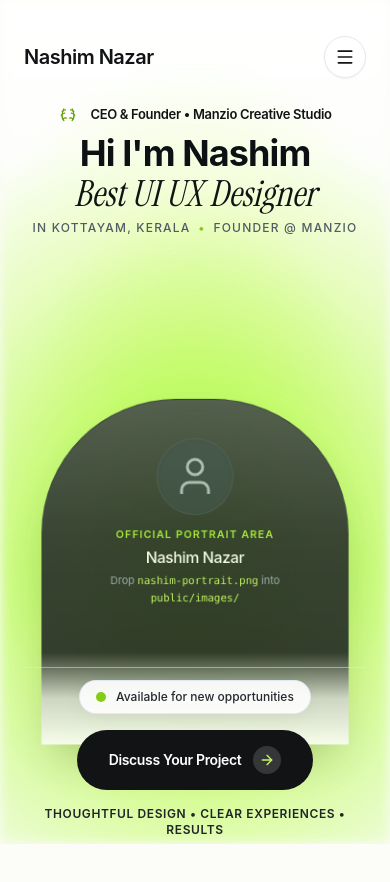
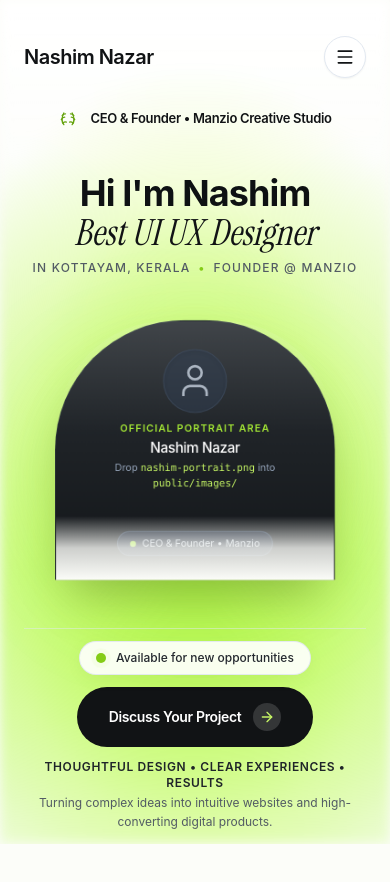
Before and after one commit to pooja-187/IT_firm_Portfolio, a Next.js app: page / in a window 390 px wide. Shown: the top 882 px of the page. After the commit the page ends 844 px from the top, so only its background shows below. Built offline with nearby package versions, Linux system fonts and the light colour scheme.

Commit message:
fix: resolve layout proportions, remove artificial height locks, and balance hero composition

```diff
--- a/src/components/HeroSection.tsx
+++ b/src/components/HeroSection.tsx
@@ -9,8 +9,8 @@ import StatusPill from './StatusPill';
 import HeroCTA from './HeroCTA';
 
 export default function HeroSection() {
-  const trackRef = useRef<HTMLDivElement>(null);
-  const portraitTargetRef = useRef<HTMLDivElement>(null);
+  const sectionRef = useRef<HTMLElement>(null);
+  const portraitRef = useRef<HTMLDivElement>(null);
   const glowRef = useRef<HTMLDivElement>(null);
 
   useEffect(() => {
@@ -19,128 +19,74 @@ export default function HeroSection() {
     gsap.registerPlugin(ScrollTrigger);
 
     const prefersReducedMotion = window.matchMedia('(prefers-reduced-motion: reduce)').matches;
-    if (prefersReducedMotion || !trackRef.current || !portraitTargetRef.current) {
-      if (portraitTargetRef.current) {
-        gsap.set(portraitTargetRef.current, { y: 0, scale: 1, opacity: 1 });
-      }
-      return;
-    }
+    if (prefersReducedMotion || !sectionRef.current || !portraitRef.current) return;
 
-    const mm = gsap.matchMedia();
-
-    mm.add(
-      {
-        isDesktop: '(min-width: 1024px)',
-        isTablet: '(min-width: 640px) and (max-width: 1023px)',
-        isMobile: '(max-width: 639px)',
+    // Smooth subtle scroll parallax
+    const ctx = gsap.context(() => {
+      gsap.to(portraitRef.current, {
+        y: -40,
+        ease: 'none',
+        scrollTrigger: {
+          trigger: sectionRef.current,
+          start: 'top top',
+          end: 'bottom top',
+          scrub: 0.5,
         },
-      (context) => {
-        const { isDesktop, isTablet } = context.conditions as {
-          isDesktop: boolean;
-          isTablet: boolean;
-          isMobile: boolean;
-        };
-
-        // Tuned distance from lower starting position to final hero destination
-        // (starts below, travels upward into the dedicated hero frame without overlapping the headline)
-        const startY = isDesktop ? 220 : isTablet ? 150 : 90;
-        const startScale = isDesktop ? 0.94 : 0.96;
-
-        // Set initial lower position (State A: before scroll)
-        gsap.set(portraitTargetRef.current, {
-          y: startY,
-          scale: startScale,
-          opacity: 0.85,
-          force3D: true,
       });
 
       if (glowRef.current) {
-          gsap.set(glowRef.current, {
-            y: startY * 0.6,
-            scale: 0.8,
-            opacity: 0.4,
-            force3D: true,
+        gsap.to(glowRef.current, {
+          scale: 1.15,
+          opacity: 0.3,
+          ease: 'none',
+          scrollTrigger: {
+            trigger: sectionRef.current,
+            start: 'top top',
+            end: 'bottom top',
+            scrub: 0.5,
+          },
         });
       }
+    }, sectionRef);
 
-        // Scrubbed scroll animation pulling portrait into its exact final hero destination (State B: after scroll)
-        const tl = gsap.timeline({
-          scrollTrigger: {
-            trigger: trackRef.current,
-            start: 'top top',
-            end: '+=450',
-            scrub: 0.6,
-            invalidateOnRefresh: true,
-          },
-        });
-
-        tl.to(portraitTargetRef.current, {
-          y: 0,
-          scale: 1,
-          opacity: 1,
-          ease: 'power1.out',
-          duration: 1,
-        });
-
-        if (glowRef.current) {
-          tl.to(
-            glowRef.current,
-            {
-              y: 0,
-              scale: 1.05,
-              opacity: 1,
-              ease: 'power1.out',
-              duration: 1,
-            },
-            0
-          );
-        }
-      }
-    );
-
-    return () => {
-      mm.revert();
-    };
+    return () => ctx.revert();
   }, []);
 
   return (
-    <div
-      ref={trackRef}
-      id="hero-track-container"
-      className="relative w-full min-h-[145vh] bg-[#FCFDF9]"
+    <section
+      ref={sectionRef}
+      id="hero-section"
+      className="relative min-h-screen w-full bg-[#FCFDF9] flex flex-col justify-between selection:bg-lime-300 hero-glow-container overflow-hidden"
     >
-      {/* Pinned Sticky Hero Viewport (Keeps composition locked during the transition) */}
-      <div className="sticky top-0 h-screen w-full flex flex-col justify-between overflow-hidden selection:bg-lime-300 hero-glow-container">
-
-        {/* Saturated Ambient Diffused Lime-Green Studio Light */}
+      {/* Saturated Ambient Diffused Lime-Green Studio Glow */}
       <div className="hero-glow-layer" aria-hidden="true" />
 
-        {/* Top Header / Navigation (Z-40) */}
+      {/* Top Header / Navigation (Z-30) */}
       <Navigation />
 
-        {/* Main Hero Visual Composition Container (Z-20) */}
-        <main className="relative z-20 flex-1 flex flex-col justify-between w-full max-w-7xl mx-auto px-6 sm:px-8 lg:px-12 pt-2 sm:pt-4 pb-6 sm:pb-8">
+      {/* Main Hero Visual Composition (Z-20) */}
+      <main className="relative z-20 flex-1 flex flex-col justify-between w-full max-w-7xl mx-auto px-6 sm:px-8 lg:px-12 py-3 sm:py-6">
 
         {/* Top Prestige / Authority Laurel Badge */}
-          <div className="flex justify-center mb-1 sm:mb-3">
+        <div className="flex justify-center mb-1 sm:mb-2">
           <AuthorityBadge />
         </div>
 
-          {/* Central Headline Block (Stable Editorial Anchor — 100% Legible & Uncovered) */}
-          <div className="text-center relative z-30 max-w-5xl mx-auto select-none">
+        {/* Central Headline Block (Crisp, High-Impact & 100% Uncovered) */}
+        <div className="text-center relative z-20 max-w-4xl mx-auto select-none">
           <h1 className="flex flex-col items-center justify-center text-[#111315]">
-              {/* Greeting */}
-              <span className="text-4xl sm:text-6xl md:text-7xl lg:text-[5.5rem] font-bold tracking-tight leading-[1.08] text-[#0E1113]">
+            {/* Greeting Line */}
+            <span className="text-4xl sm:text-5xl md:text-6xl lg:text-[4.8rem] font-bold tracking-tight leading-[1.08] text-[#0E1113]">
               Hi I&apos;m Nashim
             </span>
 
             {/* Editorial Serif Italic Accent */}
-              <span className="font-serif italic font-normal text-4xl sm:text-6xl md:text-7xl lg:text-[6.2rem] leading-[1.03] text-[#111315] mt-0.5 sm:mt-1">
+            <span className="font-serif italic font-normal text-4xl sm:text-5xl md:text-6xl lg:text-[5.4rem] leading-[1.02] text-[#111315] mt-0.5 sm:mt-1">
               Best UI UX Designer
             </span>
           </h1>
 
-            {/* Clean, Subtle Location & Credibility Anchor */}
+          {/* Clean Location & Credibility Subtitle */}
           <div className="mt-2 sm:mt-3 flex items-center justify-center gap-2 text-xs sm:text-sm font-medium tracking-widest uppercase text-[#525B64]">
             <span>in Kottayam, Kerala</span>
             <span className="text-lime-500 font-bold">•</span>
@@ -148,32 +94,32 @@ export default function HeroSection() {
           </div>
         </div>
 
-          {/* Dedicated Portrait Stage — Framed Directly Below the Headline without Covering Text */}
-          <div className="relative w-full max-w-[320px] sm:max-w-[380px] md:max-w-[440px] lg:max-w-[480px] mx-auto aspect-[3/4] flex items-end justify-center z-20 my-auto">
+        {/* Central Subject Portrait Stage (Proportionally Scaled with TheConsultant7 Arrival & Studio Glow) */}
+        <div className="relative w-full max-w-[280px] sm:max-w-[340px] md:max-w-[390px] lg:max-w-[430px] mx-auto flex items-end justify-center z-10 my-2 sm:my-3">
 
           {/* Synchronized Ambient Studio Backlight Aura */}
           <div
             ref={glowRef}
-              className="absolute bottom-4 inset-x-0 mx-auto w-4/5 h-4/5 rounded-full bg-gradient-to-t from-lime-400/60 via-lime-300/40 to-transparent blur-3xl pointer-events-none -z-10 will-change-transform"
+            className="consultant7-glow-arrive absolute bottom-4 inset-x-0 mx-auto w-4/5 h-4/5 rounded-full bg-gradient-to-t from-lime-400/60 via-lime-300/40 to-transparent blur-3xl pointer-events-none -z-10"
             aria-hidden="true"
           />
 
-            {/* Scroll-Driven Moving Portrait Wrapper */}
+          {/* Arriving Picture Container */}
           <div
-              ref={portraitTargetRef}
-              className="w-full h-full flex items-end justify-center will-change-transform"
+            ref={portraitRef}
+            className="consultant7-arriving-picture w-full flex items-end justify-center relative"
           >
-              {/* Editorial Cutout Silhouette / Portrait Graphic with Arch Mask */}
-              <div className="relative w-full h-full flex flex-col items-center justify-end portrait-fade-mask">
-                <div className="relative w-full max-w-[420px] h-[360px] sm:h-[440px] md:h-[490px] rounded-t-[140px] sm:rounded-t-[180px] bg-gradient-to-b from-[#2B3035] via-[#1E2226] to-[#121518] shadow-2xl flex flex-col items-center justify-between p-6 sm:p-8 text-center border-t border-x border-slate-700/30">
+            {/* Cutout Silhouette / Portrait Graphic */}
+            <div className="relative w-full h-[260px] sm:h-[320px] md:h-[370px] lg:h-[400px] rounded-t-[130px] sm:rounded-t-[170px] bg-gradient-to-b from-[#2B3035] via-[#1E2226] to-[#121518] shadow-2xl flex flex-col items-center justify-between p-5 sm:p-7 text-center border-t border-x border-slate-700/30 portrait-fade-mask">
+
               {/* Inner highlight */}
-                  <div className="absolute top-0 inset-x-0 h-36 bg-gradient-to-b from-white/10 to-transparent rounded-t-[140px] sm:rounded-t-[180px] pointer-events-none" />
+              <div className="absolute top-0 inset-x-0 h-28 bg-gradient-to-b from-white/10 to-transparent rounded-t-[130px] sm:rounded-t-[170px] pointer-events-none" />
 
               {/* Silhouette graphics */}
-                  <div className="mt-4 sm:mt-6 relative z-10 flex flex-col items-center">
-                    <div className="w-20 h-20 sm:w-24 sm:h-24 md:w-28 md:h-28 rounded-full bg-slate-700/50 border border-slate-600/50 flex items-center justify-center text-slate-300 mb-3 shadow-inner">
+              <div className="mt-2 sm:mt-4 relative z-10 flex flex-col items-center">
+                <div className="w-16 h-16 sm:w-20 sm:h-20 md:w-22 md:h-22 rounded-full bg-slate-700/50 border border-slate-600/50 flex items-center justify-center text-slate-300 mb-2 shadow-inner">
                   <svg
-                        className="w-12 h-12 sm:w-14 sm:h-14 text-slate-300/80"
+                    className="w-10 h-10 sm:w-12 sm:h-12 text-slate-300/80"
                     viewBox="0 0 24 24"
                     fill="none"
                     stroke="currentColor"
@@ -183,35 +129,34 @@ export default function HeroSection() {
                     <circle cx="12" cy="7" r="4" />
                   </svg>
                 </div>
-                    <span className="text-[11px] sm:text-xs uppercase tracking-widest font-semibold text-lime-400">
+                <span className="text-[10px] sm:text-xs uppercase tracking-widest font-semibold text-lime-400">
                   Official Portrait Area
                 </span>
-                    <h3 className="text-white text-base sm:text-lg font-medium mt-1 font-apple">
+                <h3 className="text-white text-sm sm:text-base font-medium mt-0.5 font-apple">
                   Nashim Nazar
                 </h3>
-                    <p className="text-[11px] sm:text-xs text-slate-400 mt-1 max-w-[220px]">
+                <p className="text-[10px] sm:text-[11px] text-slate-400 mt-0.5 max-w-[200px]">
                   Drop <code className="text-lime-300 font-mono">nashim-portrait.png</code> into <code className="text-lime-300 font-mono">public/images/</code>
                 </p>
               </div>
 
               {/* Credential pill */}
-                  <div className="relative z-10 pb-2 sm:pb-4">
-                    <span className="inline-flex items-center gap-1.5 px-3 py-1 rounded-full bg-slate-800/80 border border-slate-700 text-[11px] text-slate-300">
+              <div className="relative z-10 pb-1 sm:pb-2">
+                <span className="inline-flex items-center gap-1.5 px-3 py-1 rounded-full bg-slate-800/80 border border-slate-700 text-[10px] sm:text-[11px] text-slate-300">
                   <span className="w-1.5 h-1.5 rounded-full bg-lime-400" />
                   CEO &amp; Founder • Manzio
                 </span>
               </div>
-                </div>
 
-                {/* Bottom Gradient Fade Layer */}
-                <div className="absolute bottom-0 inset-x-0 h-24 sm:h-32 bg-gradient-to-t from-[#FCFDF9] via-[#FCFDF9]/80 to-transparent pointer-events-none z-20" />
+              {/* Bottom Gradient Fade */}
+              <div className="absolute bottom-0 inset-x-0 h-16 sm:h-24 bg-gradient-to-t from-[#FCFDF9] via-[#FCFDF9]/80 to-transparent pointer-events-none z-20" />
             </div>
           </div>
 
         </div>
 
         {/* Bottom Flanking Controls & Supporting Narrative (Z-30) */}
-          <div className="relative z-30 w-full grid grid-cols-1 md:grid-cols-3 gap-4 sm:gap-8 items-center pt-3 sm:pt-4 border-t border-slate-200/50 mt-1 sm:mt-2">
+        <div className="relative z-30 w-full grid grid-cols-1 md:grid-cols-3 gap-3 sm:gap-6 items-center pt-3 sm:pt-4 border-t border-slate-200/50 mt-1 sm:mt-2">
 
           {/* Left: Availability Status Indicator */}
           <div className="flex justify-center md:justify-start">
@@ -237,7 +182,7 @@ export default function HeroSection() {
 
       </main>
 
-        {/* Hidden Rich Semantic Structure for Search Crawlers */}
+      {/* Hidden Rich Semantic Structure for Search Engines */}
       <section className="sr-only" aria-label="SEO Information">
         <h2>Nashim Nazar — Best UI UX Designer in Kottayam, Kerala</h2>
         <p>
@@ -245,7 +190,6 @@ export default function HeroSection() {
         </p>
       </section>
 
-      </div>
-    </div>
+    </section>
   );
 }
```
Lines whose indentation alone changed are shown as unchanged.
